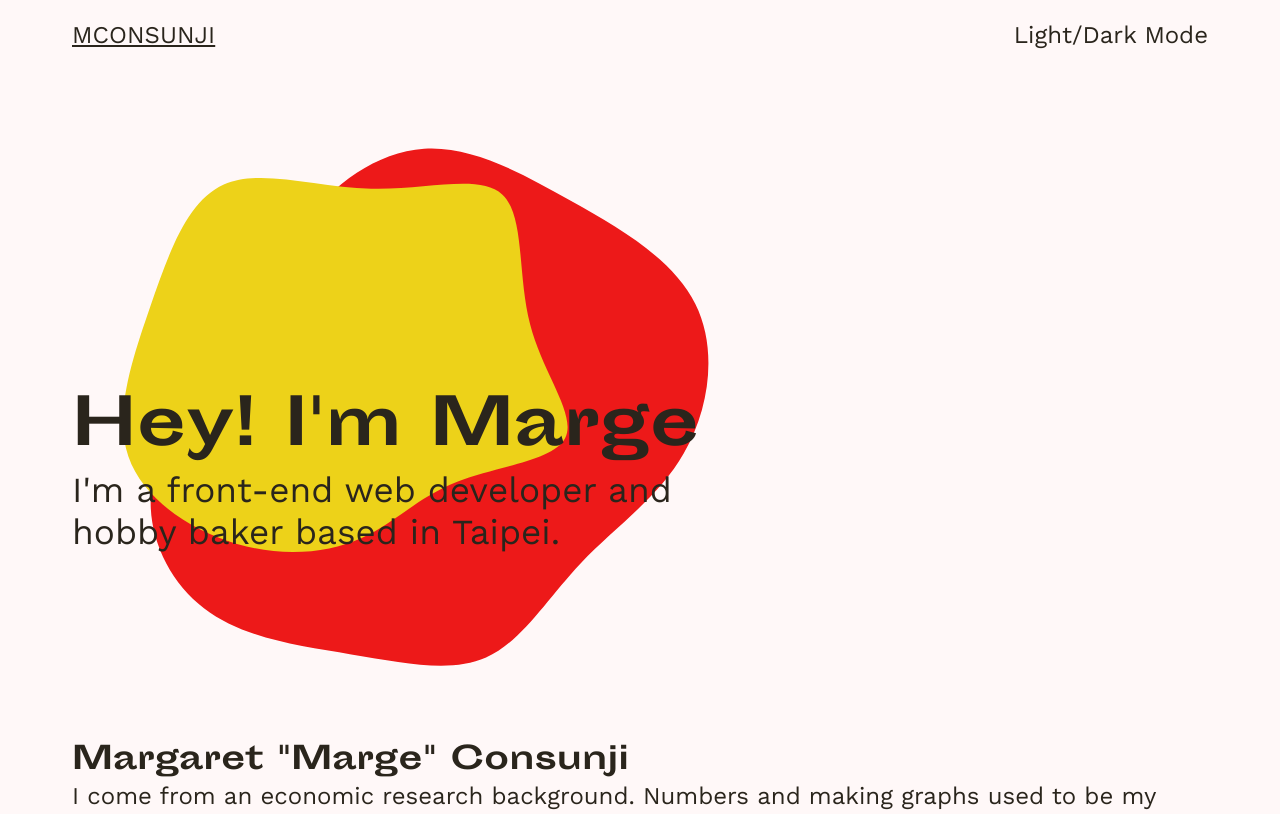
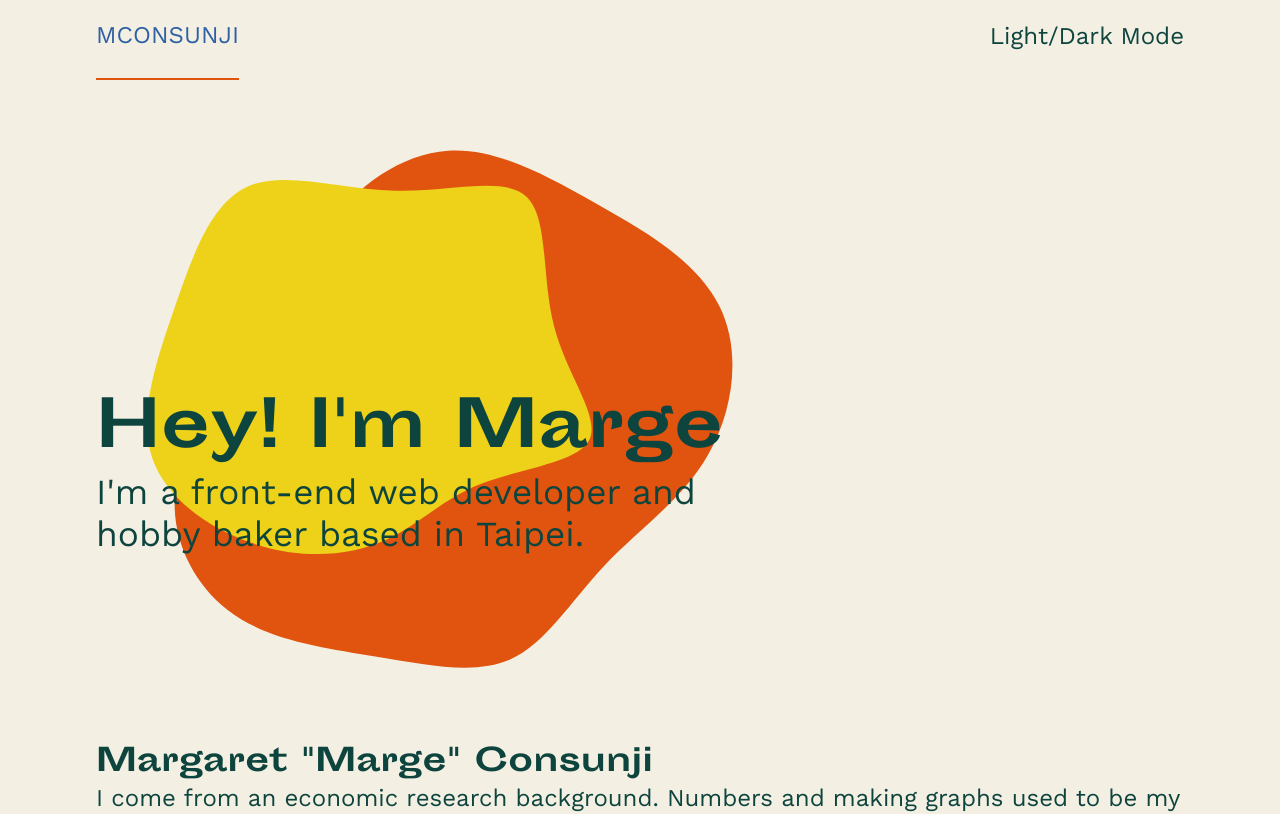
Before and after one commit to msunji/portfolio, a React (Create React App) app: page / in a window 1280 px wide. Shown: the top 814 px of the page. Built offline with nearby package versions, Linux system fonts and the light colour scheme.

Commit message:
Hover styling for button links

```diff
--- a/src/styles/globalStyle.js
+++ b/src/styles/globalStyle.js
@@ -5,11 +5,12 @@ const GlobalStyle = createGlobalStyle`
     ${reset}
     // Main colours
     :root {
-        --main-bg-color: #fff8f8;
-        --main-text-color: #2A251C;
-        --primary-red: #ed1919;
+        --main-bg-color: #F3EFE3;
+        --main-text-color: #0D443D;
+        --primary-red: #E0540F;
         --primary-yellow: #edd219;
-        --primary-blue: #195eed;
+        --primary-blue: #2E60A4;
+        --primary-pink: #F6C9BE;
     }
 
     *,
@@ -53,11 +54,27 @@ const GlobalStyle = createGlobalStyle`
     }
 
     a {
-        color: var(--main-text-color);
+        color: var(--primary-blue);
+        text-decoration: none;
+        border-bottom: 2px solid var(--primary-red);
+    }
+
+    .boxLink {
+        padding: 1rem 2rem 1rem 2rem;
+        border: 2px solid var(--primary-blue);
+        box-shadow: 5px 5px var(--primary-blue);
+        background: linear-gradient(to left top, white 50%, var(--primary-yellow) 50%);
+        background-size: 200% 200%;
+        background-position: bottom right;
+        transition: all 0.5s ease-in-out;
+
+        &:hover {
+            background-position: top left;
+        }
     }
 
     .container {
-        width: 100%;
+        width: 90%;
         max-width: 1200px;
         min-height: 100vh;
         display: grid;
```
